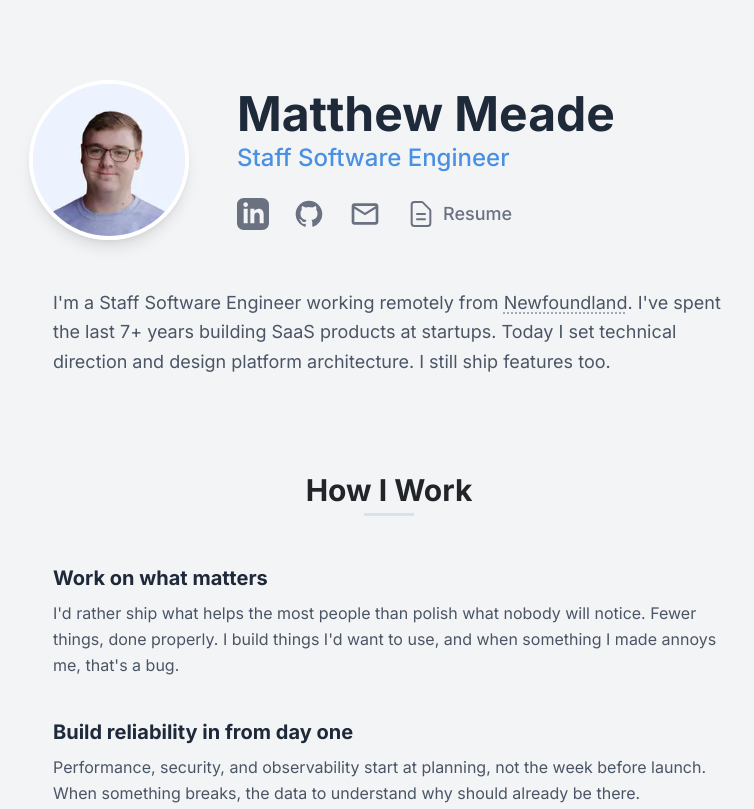
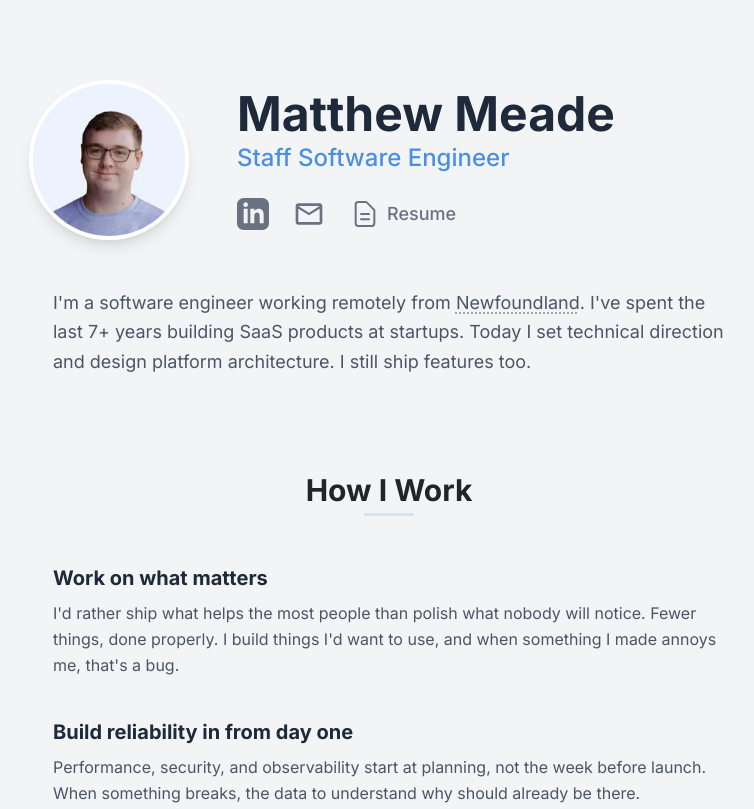
Before and after one commit to MatthewMeade/PersonalPortfolio, a website: page index.html in a window 1280 px wide. Shown: the top 809 px of the page, without its empty margins (251-1005 px from the left). Drawn offline with nearby package versions, Linux system fonts and the light colour scheme; files that its build step writes are made by us from their sources.

Commit message:
Apply resume and site review feedback
Reorder skills with AI/LLM last, reword eval and database bullets,
switch contact email, set PDF metadata, drop GitHub link from site.

Co-Authored-By: Claude Opus 5.5 <noreply@anthropic.com>

```diff
--- a/index.html
+++ b/index.html
@@ -36,16 +36,7 @@
                         </svg>
                         <span class="sr-only">LinkedIn</span>
                     </a>
-                    <a href="https://github.com/MatthewMeade" target="_blank" title="GitHub"
-                        class="text-gray-500 hover:accent-color transition-colors duration-200">
-                        <svg class="w-8 h-8" fill="currentColor" viewBox="0 0 24 24" aria-hidden="true">
-                            <path fill-rule="evenodd"
-                                d="M12 2C6.477 2 2 6.477 2 12c0 4.418 2.865 8.168 6.839 9.49.5.092.682-.217.682-.482 0-.237-.009-.868-.014-1.703-2.782.605-3.369-1.343-3.369-1.343-.454-1.158-1.11-1.466-1.11-1.466-.908-.62.069-.608.069-.608 1.003.07 1.531 1.032 1.531 1.032.892 1.53 2.341 1.088 2.91.832.092-.647.35-1.088.636-1.338-2.22-.253-4.555-1.113-4.555-4.951 0-1.093.39-1.988 1.031-2.688-.103-.253-.446-1.272.098-2.65 0 0 .84-.27 2.75 1.026A9.564 9.564 0 0112 6.844c.85.004 1.705.115 2.504.337 1.909-1.296 2.747-1.027 2.747-1.027.546 1.378.203 2.398.1 2.65.64.7 1.03 1.595 1.03 2.688 0 3.848-2.338 4.695-4.566 4.943.359.309.678.92.678 1.855 0 1.338-.012 2.419-.012 2.747 0 .268.18.58.688.482A10.001 10.001 0 0022 12c0-5.523-4.477-10-10-10z"
-                                clip-rule="evenodd" />
-                        </svg>
-                        <span class="sr-only">GitHub</span>
-                    </a>
-                    <a href="mailto:email@matthewmeade.ca" title="Email"
+                    <a href="mailto:matthew@matthewmeade.ca" title="Email"
                         class="text-gray-500 hover:accent-color transition-colors duration-200">
                         <svg class="w-8 h-8" fill="currentColor" viewBox="0 0 24 24" aria-hidden="true">
                             <path
@@ -68,7 +59,7 @@
 
         <div class="mt-8 md:mt-12">
             <p class="text-lg text-left text-pretty text-gray-600 max-w-2xl mx-auto leading-relaxed">
-                I'm a Staff Software Engineer working remotely from <a href="https://www.newfoundlandlabrador.com/about-this-place" target="_blank" rel="noopener" class="underline decoration-dotted decoration-gray-400 underline-offset-4 hover:accent-color transition-colors duration-200">Newfoundland</a>. I've spent the last 7+ years building
+                I'm a software engineer working remotely from <a href="https://www.newfoundlandlabrador.com/about-this-place" target="_blank" rel="noopener" class="underline decoration-dotted decoration-gray-400 underline-offset-4 hover:accent-color transition-colors duration-200">Newfoundland</a>. I've spent the last 7+ years building
                 SaaS products at startups. Today I set technical direction and design platform
                 architecture. I still ship features too.
             </p>
```
Also changed, not shown: 1 other file.
